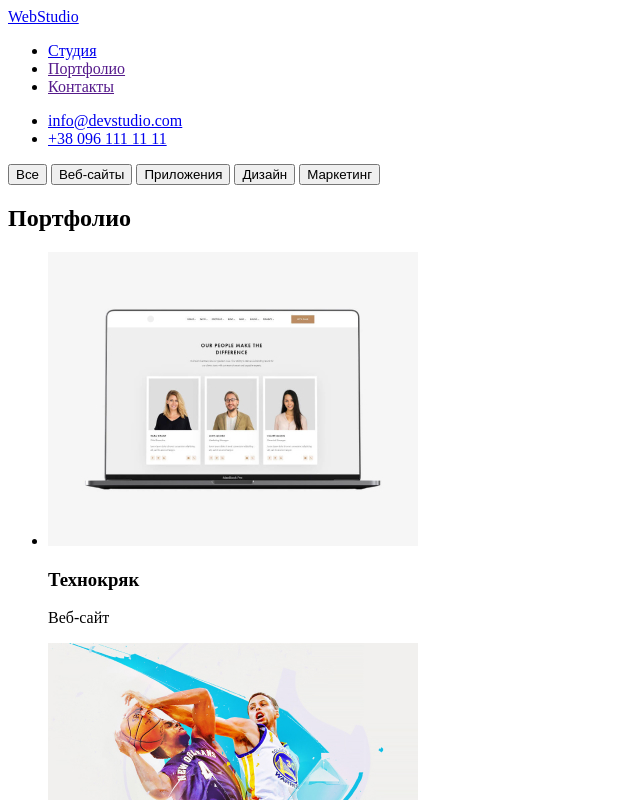
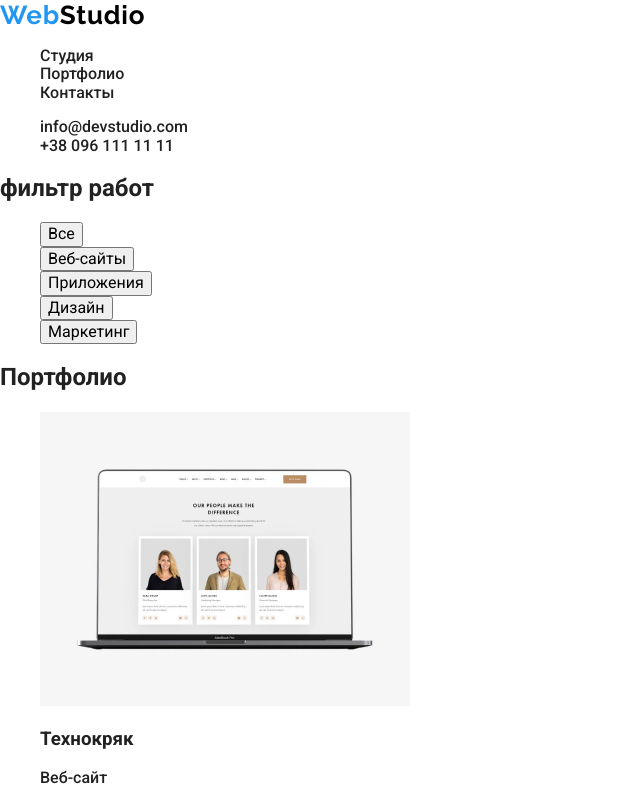
Before and after one commit to vladislav-kulachko/goit-markup-hw-02, a plain HTML site: page portfolio/portfolio.html in a window 1280 px wide. Shown: the top 800 px of the page, without its empty margins (0-640 px from the left). Drawn offline with nearby package versions, Linux system fonts and the light colour scheme.

Commit message:
добавляет переменные и стили в body

```diff
--- /dev/null
+++ b/css/styles.css
@@ -0,0 +1,45 @@
+:root {
+  --primary-black-color: #212121;
+  --secondary-black-color: #757577;
+  --button-color: #f5f4fa;
+  --blue-color: #2196f3;
+  --white-color: #ffffff;
+  --footer-adress-color: rgba(255, 255, 255, 0.6);
+}
+body {
+  color: var(--primary-black-color);
+  font-family: "Roboto", sans-serif;
+  font-style: normal;
+  font-weight: 500;
+  background-color: var(--white-color);
+}
+a,
+ul {
+  text-decoration: none;
+  list-style: none;
+  color: inherit;
+}
+
+.logo-head {
+  color: #000000;
+  font-family: "Raleway", sans-serif;
+  font-style: normal;
+  font-weight: bold;
+  font-size: 26px;
+  line-height: 31px;
+  letter-spacing: 0.03em;
+  text-decoration: none;
+}
+.logo-front {
+  color: var(--blue-color);
+}
+.logo-foot {
+  color: var(--white-color);
+  font-family: "Raleway", sans-serif;
+  font-style: normal;
+  font-weight: bold;
+  font-size: 26px;
+  line-height: 31px;
+  letter-spacing: 0.03em;
+  text-decoration: none;
+}
--- a/portfolio/portfolio.html
+++ b/portfolio/portfolio.html
@@ -3,20 +3,44 @@
   <head>
     <meta charset="UTF-8" />
     <meta name="viewport" content="width=device-width, initial-scale=1.0" />
-    <meta name="keywords" content="бизнес, профессионалы, web, разработка" />
+    <meta
+      name="keywords"
+      content="бизнес, профессионалы, web, разработка, сайт, качество"
+    />
     <meta
       name="description"
       content="Разработка, ведение и поддержка решений для вашего бизнеса"
     />
     <title>WebStudio</title>
+    <link rel="preconnect" href="https://fonts.gstatic.com" />
+    <link
+      href="https://fonts.googleapis.com/css2?family=Roboto:wght@400;500;700;900&display=swap"
+      rel="stylesheet"
+    />
+    <link
+      href="https://fonts.googleapis.com/css2?family=Raleway:wght@700&display=swap"
+      rel="stylesheet"
+    />
+    <link
+      rel="stylesheet"
+      href="https://cdnjs.cloudflare.com/ajax/libs/modern-normalize/1.0.0/modern-normalize.css"
+      integrity="sha512-Zx6MlUMKSVJoQ+83OwhdILe8cSEsCzfqThJd7J/VA2UrK6Ctj85p+xzqfyuNXE5B1k25uUdmJ2OzItbBy9GHAQ=="
+      crossorigin="anonymous"
+    />
+    <link rel="stylesheet" href="../css/styles.css" />
   </head>
   <body>
     <!-- навигация и контактные данные -->
     <header>
       <nav>
-        <a href="/index.html" title="Возврат на главную страницу">WebStudio</a>
+        <a
+          class="logo-head"
+          href="/index.html"
+          title="Возврат на главную страницу"
+          ><span class="logo-front">Web</span>Studio</a
+        >
         <ul>
-          <li><a href="../index.html">Cтудия</a></li>
+          <li><a href="../index.html" target="blank">Cтудия</a></li>
           <li><a href="">Портфолио</a></li>
           <li><a href="">Контакты</a></li>
         </ul>
@@ -26,22 +50,22 @@
         <li><a href="tel:+380961111111">+38 096 111 11 11</a></li>
       </ul>
     </header>
+    <!-- фильтр работ -->
     <main>
-      <div>
-        <form action="">
-          <p>
-            <button type="button">Все</button>
-            <button type="button">Веб-сайты</button>
-            <button type="button">Приложения</button>
-            <button type="button">Дизайн</button>
-            <button type="button">Маркетинг</button>
-          </p>
-        </form>
-      </div>
       <section>
-        <h1>Портфолио</h1>
+        <h1>фильтр работ</h1>
+        <ul>
+          <li><button type="button">Все</button></li>
+          <li><button type="button">Веб-сайты</button></li>
+          <li><button type="button">Приложения</button></li>
+          <li><button type="button">Дизайн</button></li>
+          <li><button type="button">Маркетинг</button></li>
+        </ul>
+        <!-- портфолио -->
+        <h2>Портфолио</h2>
         <ul>
           <li>
+            <a href="http://google.com.ua/">
               <img
                 src="img/technoсrack.jpg"
                 width="370"
@@ -49,8 +73,10 @@
               />
               <h3>Технокряк</h3>
               <p>Веб-сайт</p>
+            </a>
           </li>
           <li>
+            <a href="http://google.com.ua/">
               <img
                 src="img/new-orlean-vs-golden-star.jpg"
                 width="370"
@@ -58,8 +84,10 @@
               />
               <h3>Постер New Orlean vs Golden Star</h3>
               <p>Дизайн</p>
+            </a>
           </li>
           <li>
+            <a href="http://google.com.ua/">
               <img
                 src="img/seafood-restaurant.jpg"
                 width="370"
@@ -67,13 +95,17 @@
               />
               <h3>Ресторан Seafood</h3>
               <p>Приложение</p>
+            </a>
           </li>
           <li>
+            <a href="http://google.com.ua/">
               <img src="img/project-prime.jpg" width="370" alt="наушники" />
               <h3>Проект Prime</h3>
               <p>Маркетинг</p>
+            </a>
           </li>
           <li>
+            <a href="http://google.com.ua/">
               <img
                 src="img/project-boxes.jpg"
                 width="370"
@@ -81,8 +113,10 @@
               />
               <h3>Проект Boxes</h3>
               <p>Приложение</p>
+            </a>
           </li>
           <li>
+            <a href="http://google.com.ua/">
               <img
                 src="img/inspiration-has-ho-borders.jpg"
                 width="370"
@@ -90,8 +124,10 @@
               />
               <h3>Inspiration has no borders</h3>
               <p>Веб-сайт</p>
+            </a>
           </li>
           <li>
+            <a href="http://google.com.ua/">
               <img
                 src="img/limited-edition.jpg"
                 width="370"
@@ -99,13 +135,17 @@
               />
               <h3>Издание limited Edition</h3>
               <p>Дизайн</p>
+            </a>
           </li>
           <li>
+            <a href="http://google.com.ua/">
               <img src="img/project-lab.jpg" width="370" alt="бирка" />
               <h3>Проект Lab</h3>
               <p>Маркетинг</p>
+            </a>
           </li>
           <li>
+            <a href="http://google.com.ua/">
               <img
                 src="img/growing-business.jpg"
                 width="370"
@@ -113,6 +153,7 @@
               />
               <h3>Growing Business</h3>
               <p>Приложение</p>
+            </a>
           </li>
         </ul>
       </section>
@@ -120,13 +161,19 @@
     <!-- адрес и контакты -->
     <footer>
       <a href="/index.html" title="Возврат на главную страницу">WebStudio</a>
+      <address>
         <ul>
           <li>
-          <address>г. Киев, пр-т Леси Украинки, 26</address>
+            <a href="https://goo.gl/maps/q2Yc8nwyEdXRSMvCA" target="blank"
+              >г. Киев, пр-т Леси Украинки, 26</a
+            >
           </li>
-        <li><a href="mailto:info@devstudio.com">info@devstudio.com</a></li>
+          <li>
+            <a href="mailto:info@devstudio.com">info@devstudio.com</a>
+          </li>
           <li><a href="tel:+380961111111">+38 096 111 11 11</a></li>
         </ul>
+      </address>
     </footer>
   </body>
 </html>
```
Also changed, not shown: index.html (+35 -8 lines). Lines whose indentation alone changed are shown as unchanged.
